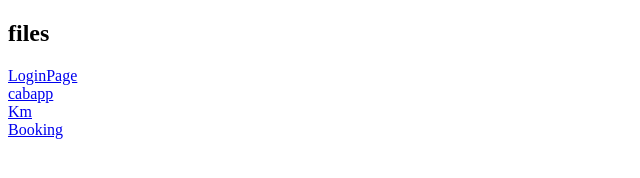
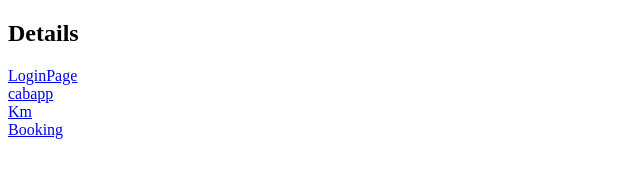
Before and after one commit to kirthika2403/CabApplication-ui, a plain HTML site: page index.html in a window 1280 px wide. Shown: the full height of the page, 0-640 px from the left. Drawn offline with Linux system fonts and the light colour scheme.

Commit message:
Update index.html

```diff
--- a/index.html
+++ b/index.html
@@ -5,7 +5,7 @@
 <title>Insert title here</title>
 </head>
 <body>
-<h2>files</h2>
+<h2>Details</h2>
 <a href="LoginPage.html" target="blank">LoginPage</a>
 <br/>
 <a href="cabapp.html" target="blank">cabapp</a>
```
